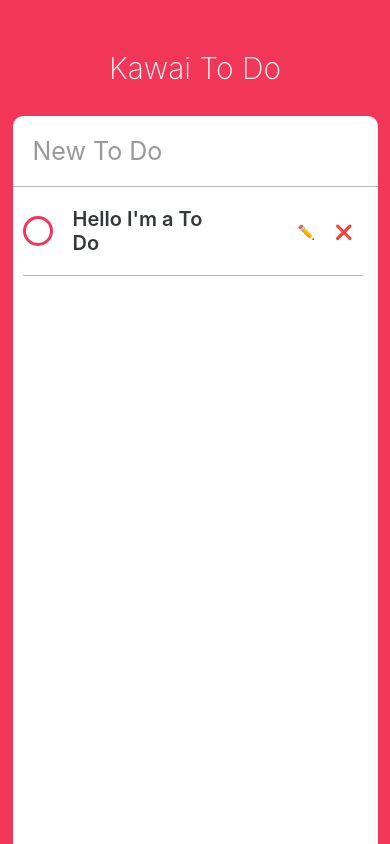
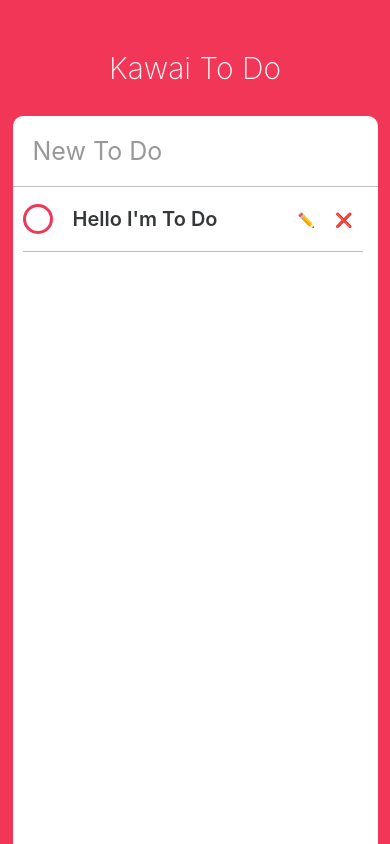
Before and after one commit to pjh1995/kawai-todo, a React Native app: screen / in a window 390 px wide. Built offline with nearby package versions, Linux system fonts and the light colour scheme.

Commit message:
Styling the To Do Component part Two

```diff
--- a/App.js
+++ b/App.js
@@ -22,7 +22,7 @@ export default class App extends React.Component {
             autoCorrect={false}
           />
           <ScrollView contentContainerStyle={styles.toDos}>
-            <ToDo />
+            <ToDo text="Hello I'm To Do"/>
           </ScrollView>
         </View>
       </View>
--- a/ToDo.js
+++ b/ToDo.js
@@ -1,30 +1,52 @@
 import React, { Component } from "react"
-import { View, Text, TouchableOpacity, StyleSheet, Dimensions } from "react-native"
+import { View, Text, TouchableOpacity, StyleSheet, Dimensions, TextInput } from "react-native"
 
 const { width, height } = Dimensions.get("window");
 export default class ToDo extends Component{
     state = {
         isEditing: false,
-        isCompleted: false
+        isCompleted: false,
+        toDoValue: "hello"
     }
     render(){
-        const {isCompleted,isEditing} = this.state;
+        const {
+            isCompleted,
+            isEditing,
+            toDoValue
+        } = this.state;
+        const { text } = this.props;
         return(
             <View style={styles.container}>
                 <View style={styles.column}>
                     <TouchableOpacity onPress={this._toggleComplete}>
                         <View
                             style={[
-                                styles.circle, isCompleted ? styles.completeCircle : styles.unCompleteCircle
+                                styles.circle,
+                                isCompleted ? styles.completeCircle : styles.unCompleteCircle
                             ]}
                         />
                     </TouchableOpacity>
-                    <Text style={[
-                        styles.text,isCompleted ? styles.completeText : styles.unCompleteText
-                        ]}
-                    >
-                        Hello I'm a To Do
-                    </Text>
+                    {isEditing ? (
+                        <TextInput
+                            style={[
+                                styles.text,
+                                isCompleted ? styles.completeText : styles.unCompleteText
+                            ]}
+                            value={toDoValue}
+                            multiline={true}
+                            onChangeText={this._controllInput}
+                            returnKeyType={"done"}
+                            onBlur={this._finishEditing}
+                        />
+                    ) : (
+                        <Text style={[
+                            styles.text,
+                            isCompleted ? styles.completeText : styles.unCompleteText
+                            ]}
+                        >
+                            {text}
+                        </Text>
+                    )}
                 </View>
 
                 {isEditing ? (
@@ -60,13 +82,17 @@ export default class ToDo extends Component{
         })
     };
     _startEditing = () => {
-        this.setState({
-            isEditing: true
-        })
+        const { text } = this.props;
+        this.setState({ isEditing: true, toDoValue: text });
     };
     _finishEditing = () => {
         this.setState({
             isEditing: false
+        })
+    }
+    _controllInput = (text) => {
+        this.setState({
+            toDoValue : text
         })
     }
 }
@@ -117,5 +143,8 @@ const styles = StyleSheet.create({
     actionContainer: {
         marginVertical: 10,
         marginHorizontal: 10
+    },input: {
+        marginVertical: 15,
+        width: width / 2
     }
 })
```
